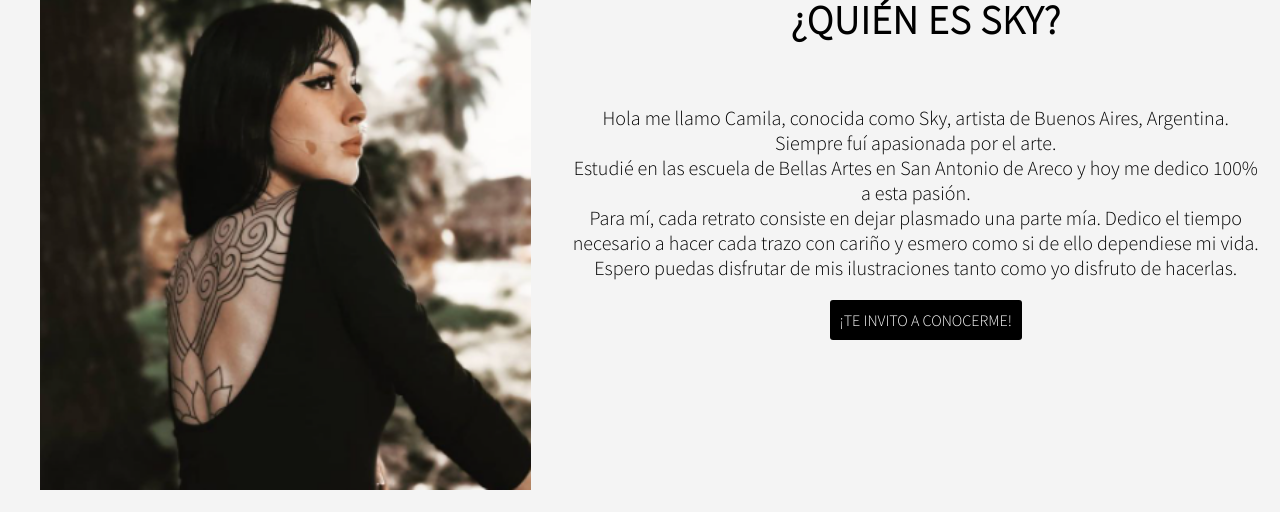
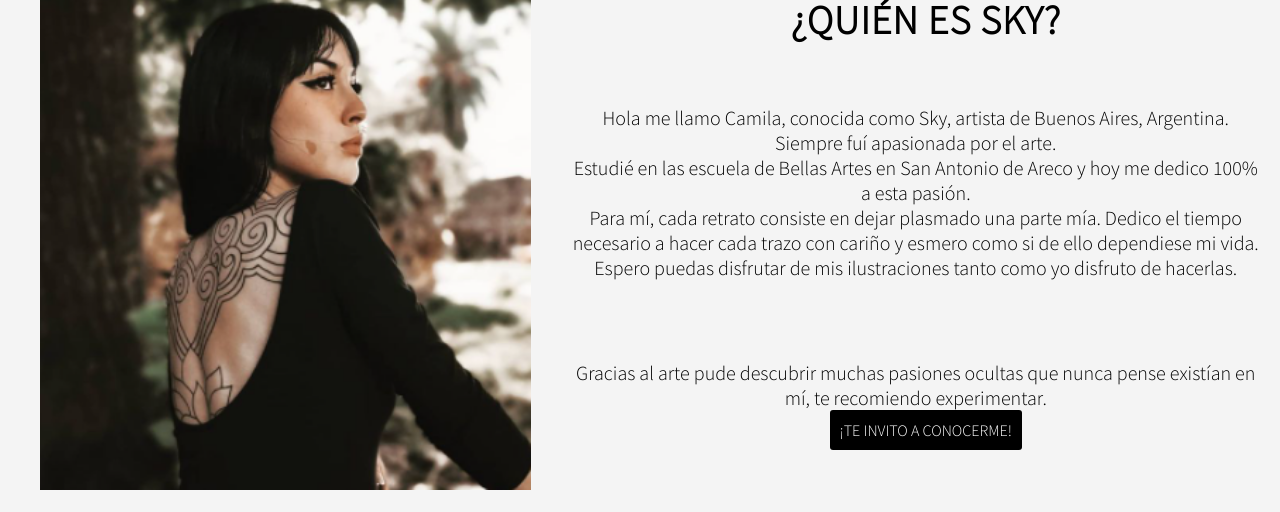
Before and after one commit to Juanmaabe/sky-dara, a plain HTML site: page index.html in a window 1280 px wide. Shown: the part 770-1282 px from the top of the page. Drawn offline with Linux system fonts and the light colour scheme; a script that the page names is missing.

Commit message:
agregué etiqueta <p> en index.html

```diff
--- a/index.html
+++ b/index.html
@@ -51,6 +51,7 @@
                 <br>
                 Espero puedas disfrutar de mis ilustraciones tanto como yo disfruto de hacerlas.</p>
                 <br>
+                <p>Gracias al arte pude descubrir muchas pasiones ocultas que nunca pense existían en mí, te recomiendo experimentar. </p>
                 <a href="#" class="boton">¡te invito a conocerme!</a>
         </div>
     </div>
```
